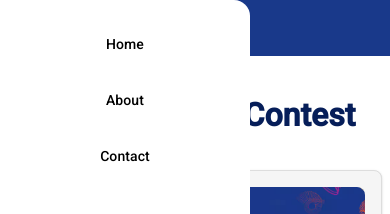
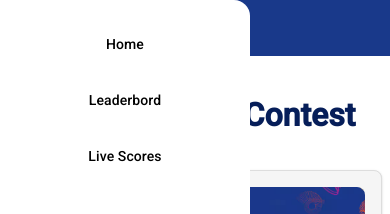
Before and after one commit to kiran-sg/ipl-prediction-ui, an Angular app: page / in a window 390 px wide. Both pictures are taken after a click on the button "menu". Shown: the top 214 px of the page. Built offline with nearby package versions, Linux system fonts and the light colour scheme.

Commit message:
Update navbar

```diff
--- a/src/app/navbar/navbar.component.html
+++ b/src/app/navbar/navbar.component.html
@@ -15,8 +15,8 @@
   <mat-sidenav #sidenav mode="over" [fixedInViewport]="isMobile" [opened]="isMenuOpen" class="mobile-sidenav">
     <div class="mobile-menu">
       <a mat-button routerLink="/home" routerLinkActive="active" (click)="closeMenu()">Home</a>
-      <a mat-button routerLink="/about" routerLinkActive="active" (click)="closeMenu()">About</a>
-      <a mat-button routerLink="/contact" routerLinkActive="active" (click)="closeMenu()">Contact</a>
+      <a mat-button routerLink="/about" routerLinkActive="active" (click)="closeMenu()">Leaderbord</a>
+      <a mat-button routerLink="/contact" routerLinkActive="active" (click)="closeMenu()">Live Scores</a>
     </div>
   </mat-sidenav>
 </mat-sidenav-container>
```
